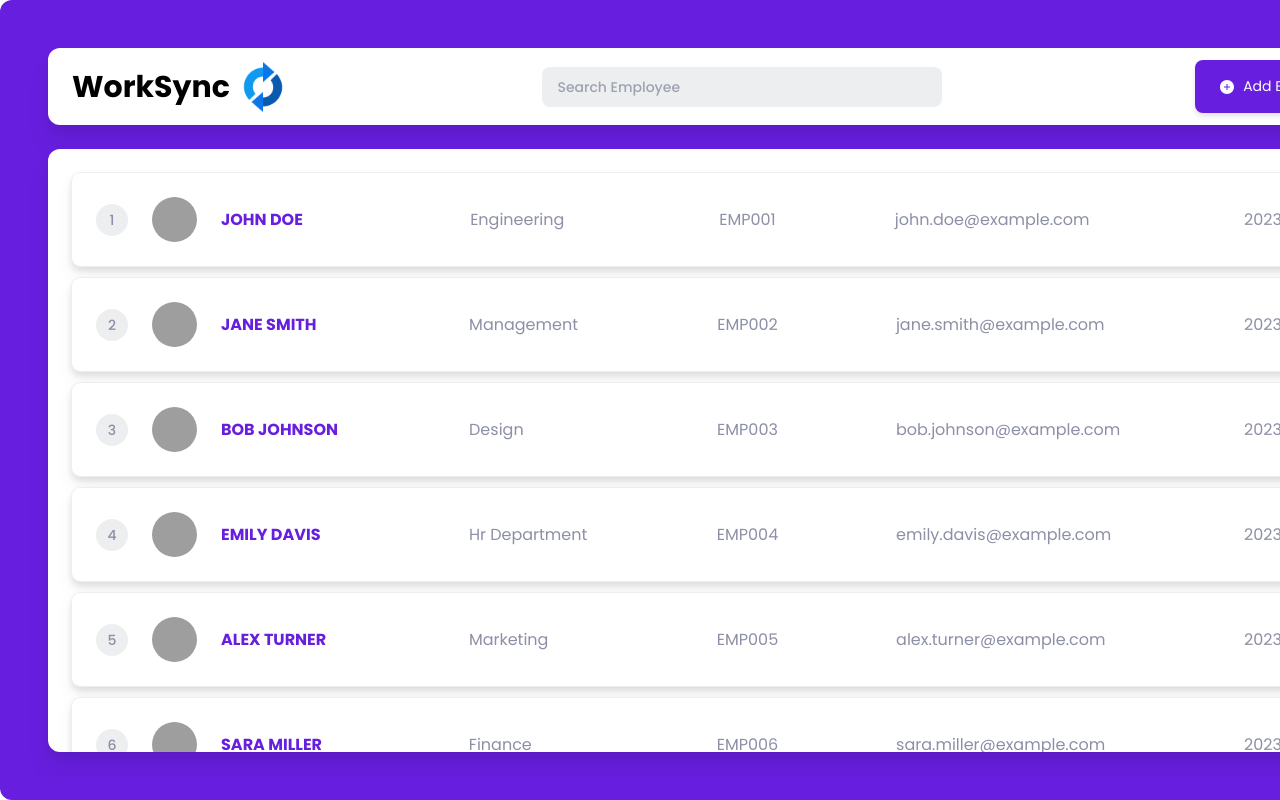
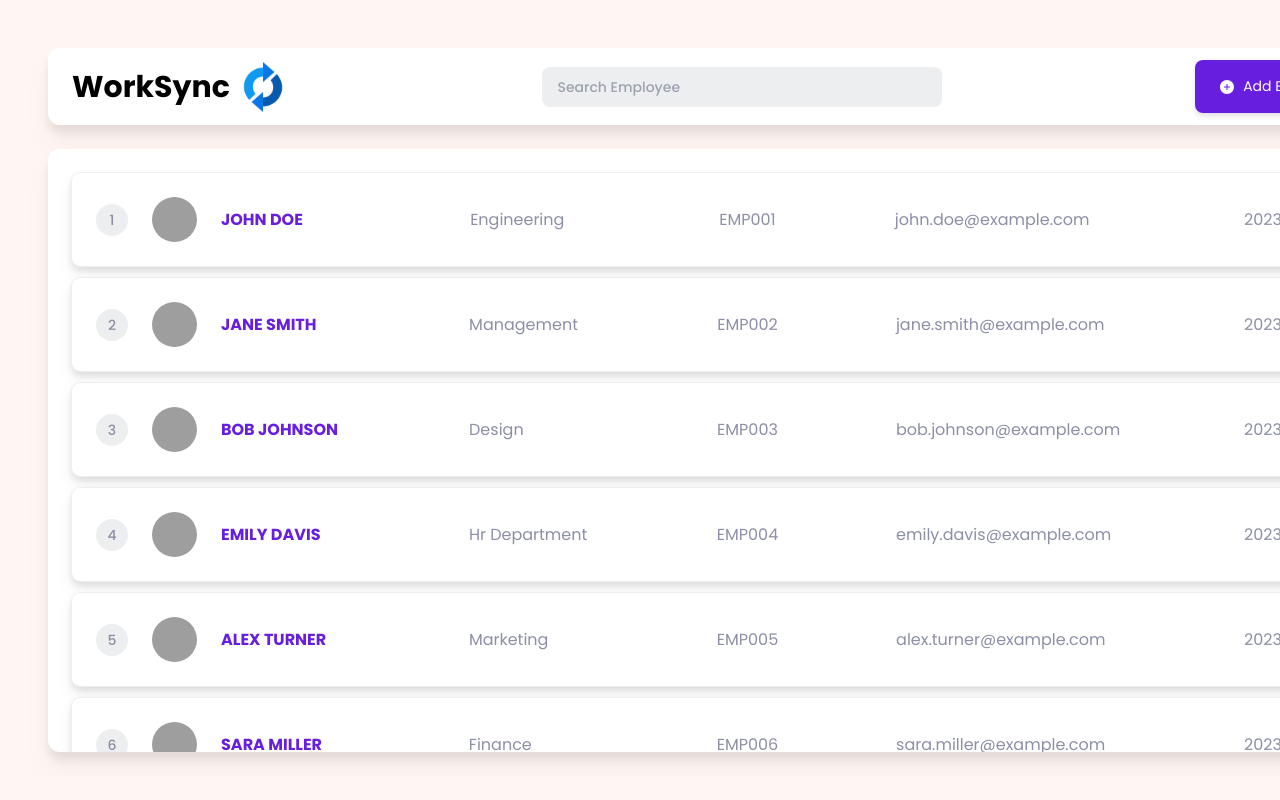
Before and after one commit to SujayGowdaa/work-sync, a React (Vite) app: page / in a window 1280 px wide. Shown: the top 800 px of the page. Built offline with nearby package versions, Linux system fonts and the light colour scheme; grey boxes are pictures that could not be loaded.

Commit message:
background colour change

```diff
--- a/src/App.jsx
+++ b/src/App.jsx
@@ -89,7 +89,7 @@ export default function App() {
   }
 
   return (
-    <div className=' flex flex-col min-w-[1440px] h-screen rounded-xl bg-Purple p-12 gap-6 mx-auto'>
+    <div className=' flex flex-col min-w-[1440px] h-screen bg-Cream p-12 gap-6 mx-auto'>
       <Navbar
         setAddEmployee={setAddEmployee}
         onSelectEmployee={setselectedEmployee}
--- a/tailwind.config.js
+++ b/tailwind.config.js
@@ -9,6 +9,7 @@ export default {
         LightGrey: '#EDEEF0',
         MediumGrey: '#8C8FA6',
         DarkGrey: '#2B2A2D',
+        Cream: '#FFF6F3',
       },
       fontFamily: {
         Poppins: ['Poppins', 'sans-serif'],
```
